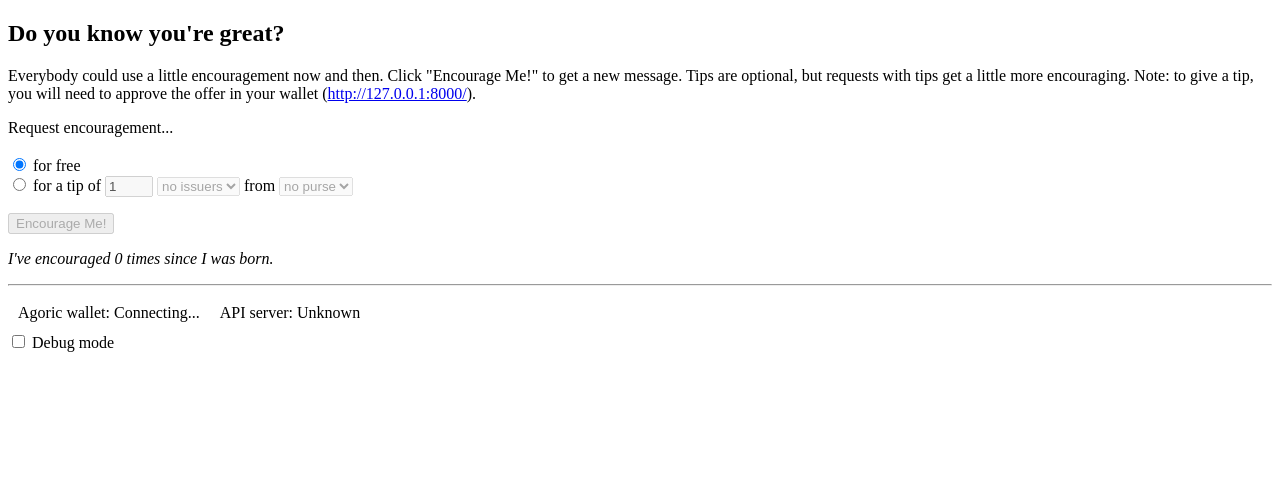
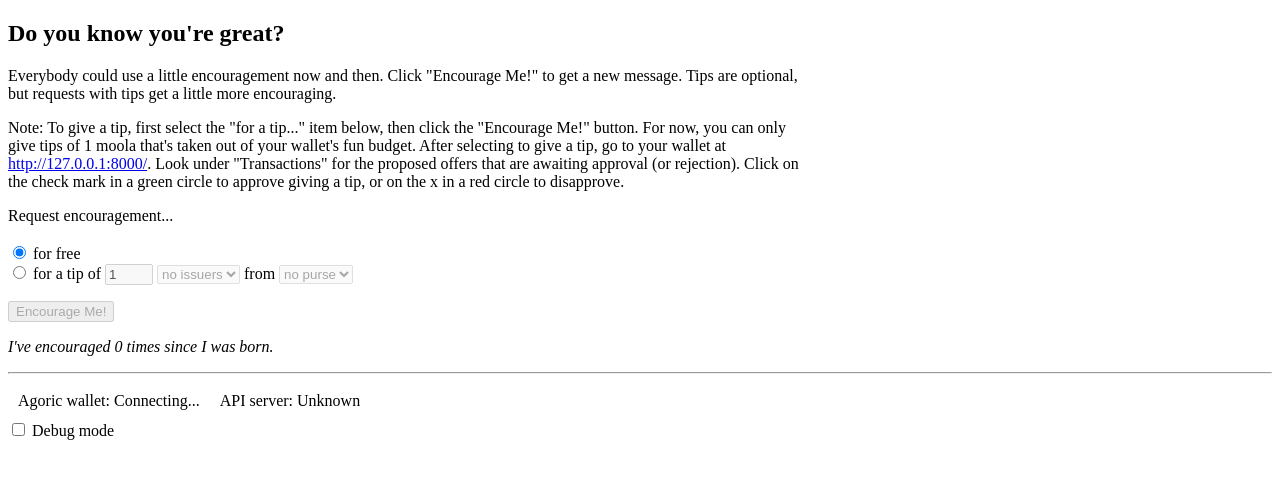
Before and after one commit to ivanmolto/ice-cave-adventure, a website with bundled scripts: page ui/public/index.html in a window 1280 px wide. Built offline with nearby package versions, Linux system fonts and the light colour scheme.

Commit message:
chore: update ui language (#27)

```diff
--- a/ui/public/index.css
+++ b/ui/public/index.css
@@ -6,6 +6,10 @@ div {
   box-sizing: border-box;
   padding: 0;
   margin: 0;
+}
+
+#instructions {
+  width: 800px;
 }
 
 .messages {
--- a/ui/public/index.html
+++ b/ui/public/index.html
@@ -11,13 +11,23 @@
   <body>
     <noscript>You need to enable JavaScript to run this app.</noscript>
 
-    <h2>Do you know you're great?</h2>
+    <div id="instructions">
+      <h2>Do you know you're great?</h2>
 
-    <p>Everybody could use a little encouragement now and then. Click
-    "Encourage Me!" to get a new message. Tips are optional, but
-    requests with tips get a little more encouraging. Note: to give a
-    tip, you will need to approve the offer in your wallet (<a
-    href="http://127.0.0.1:8000/">http://127.0.0.1:8000/</a>).</p>
+      <p>Everybody could use a little encouragement now and then. Click
+      "Encourage Me!" to get a new message. Tips are optional, but
+      requests with tips get a little more encouraging.
+      </p> Note: To give a
+      tip, first select the "for a tip..." item below, then click the
+      "Encourage Me!" button. For now, you can only give tips of 1 moola
+      that's taken out of your wallet's fun budget. After selecting to
+      give a tip, go to your wallet at
+      <a href="http://127.0.0.1:8000/"
+      target="_blank">http://127.0.0.1:8000/</a>. Look under
+      "Transactions" for the proposed offers that are awaiting approval (or
+      rejection). Click on the check mark in a green circle to approve
+      giving a tip, or on the x in a red circle to disapprove.</p>
+    </div>
 
     <form onsubmit="return false">
       <p>
```
